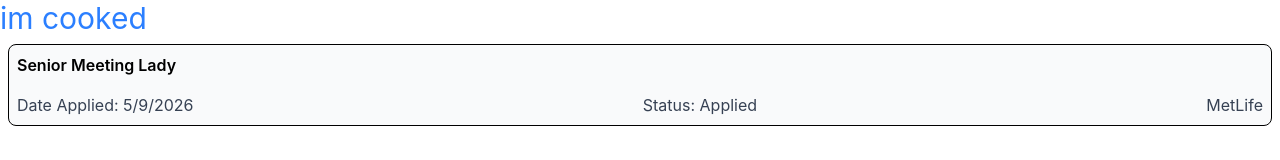
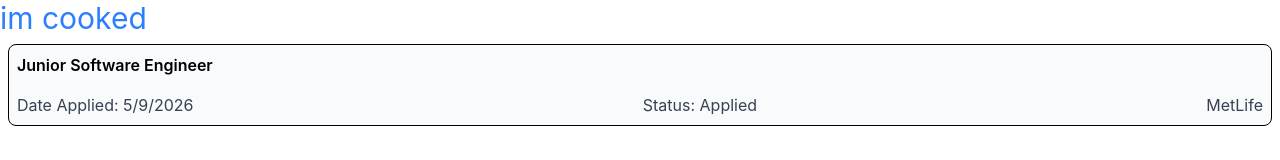
Before and after one commit to AydenGarza/ui-hire-helper, a React (Vite) app: page / in a window 1280 px wide. Shown: the top 160 px of the page. Built offline with nearby package versions, Linux system fonts and the light colour scheme.

Commit message:
more restructure

```diff
--- a/src/App.tsx
+++ b/src/App.tsx
@@ -1,11 +1,17 @@
 import JobApplication from './components/jobApplicationCard'
+import type { JobApplicationDTO } from './types/ApplicationDTO'
 
 function App() {
-
+	const application: JobApplicationDTO = {
+		company: "MetLife",
+		jobTitle: "Junior Software Engineer",
+		dateApplied: new Date(),
+		applicationStatus: "Applied"
+	}
   return (
     <>
 			<h1 className='text-3xl text-blue-500'>im cooked</h1>
-			<JobApplication company={"MetLife"} jobTitle={"Senior Meeting Lady"} dateApplied={new Date()} applicationStatus={"Applied"}></JobApplication>
+			<JobApplication applicationDTO={application}></JobApplication>
     </>
   )
 }
--- a/src/components/jobApplicationCard.tsx
+++ b/src/components/jobApplicationCard.tsx
@@ -1,14 +1,18 @@
 import type { JobApplicationDTO } from "../types/ApplicationDTO"
 
-const JobApplication = ({company, jobTitle, dateApplied, applicationStatus}: JobApplicationDTO) => {
+type Props = {
+	applicationDTO: JobApplicationDTO
+}
+
+const JobApplication = ({ applicationDTO }: Props) => {
 	return <div className="border rounded-lg px-2 m-2 bg-gray-50">
 		<div className="text-base font-semibold py-2">
-			{jobTitle}
+			{applicationDTO.jobTitle}
 		</div>
 		<div className="flex gap-4 justify-between py-2 text-gray-700">
-			<div>Date Applied: {dateApplied.toLocaleDateString()}</div>
-			<div>Status: {applicationStatus}</div>
-			<div>{company}</div>
+			<div>Date Applied: {applicationDTO.dateApplied.toLocaleDateString()}</div>
+			<div>Status: {applicationDTO.applicationStatus}</div>
+			<div>{applicationDTO.company}</div>
 		</div>
 	</div>
 }
```
